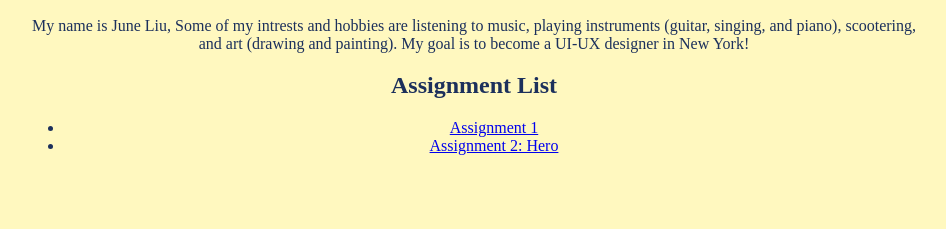
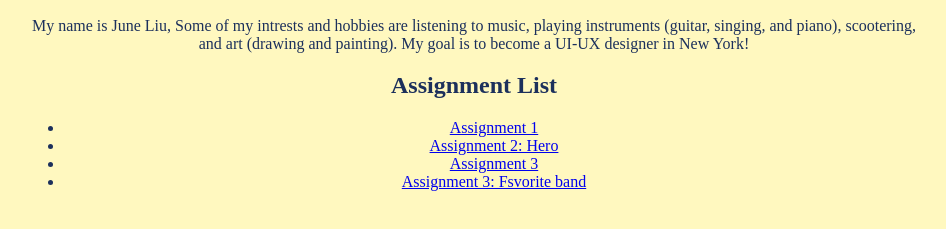
Before and after one commit to juneliu068/Internet-Studio-June, a plain HTML site: page index.html in a window 1280 px wide. Shown: the part 2122-2351 px from the top of the page, without its empty margins (166-1112 px from the left). Before the commit the page ends 2317 px from the top, so only its background shows below. Drawn offline with Linux system fonts and the light colour scheme.

Commit message:
Update index.html

```diff
--- a/index.html
+++ b/index.html
@@ -42,6 +42,8 @@
   <ul>
         <li><a href="asg1/index.html">Assignment 1</a></li>
         <li><a href="asg2/hero.html">Assignment 2: Hero</a></li>
+        <li><a href="asg3/images/index.html">Assignment 3</a></li>
+        <li><a href="asg3/Images/favorite-band.html">Assignment 3: Fsvorite band </a></li>
  </ul>
 </section>
    </main>
```
